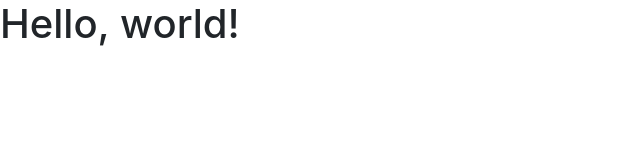
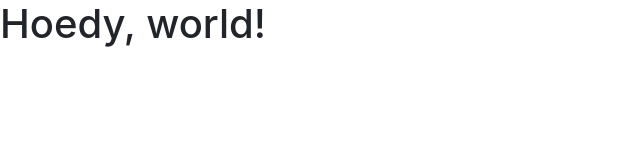
Before and after one commit to reisuj/bootstrap, a plain HTML site: page index.html in a window 1280 px wide. Shown: the whole page, without its empty margins (0-640 px from the left). Drawn offline with nearby package versions, Linux system fonts and the light colour scheme.

Commit message:
Commit Test

```diff
--- a/index.html
+++ b/index.html
@@ -11,7 +11,7 @@
     <title>Hello, world!</title>
   </head>
   <body>
-    <h1>Hello, world!</h1>
+    <h1>Hoedy, world!</h1>
 
     <!-- Optional JavaScript -->
     <!-- jQuery first, then Popper.js, then Bootstrap JS -->
```
